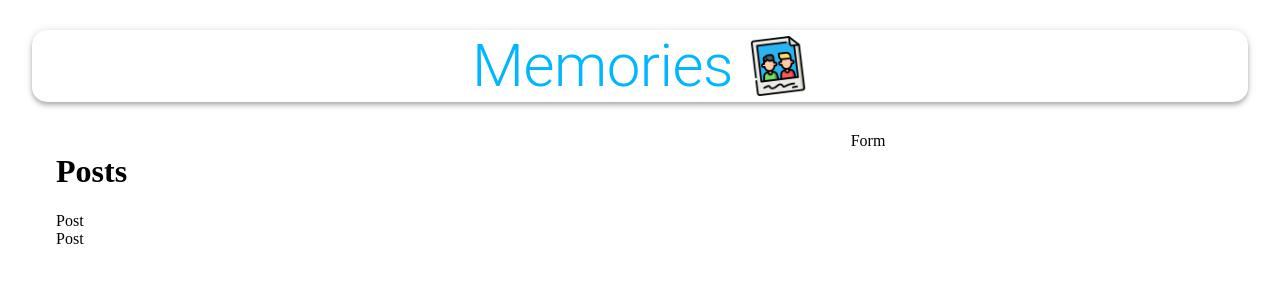
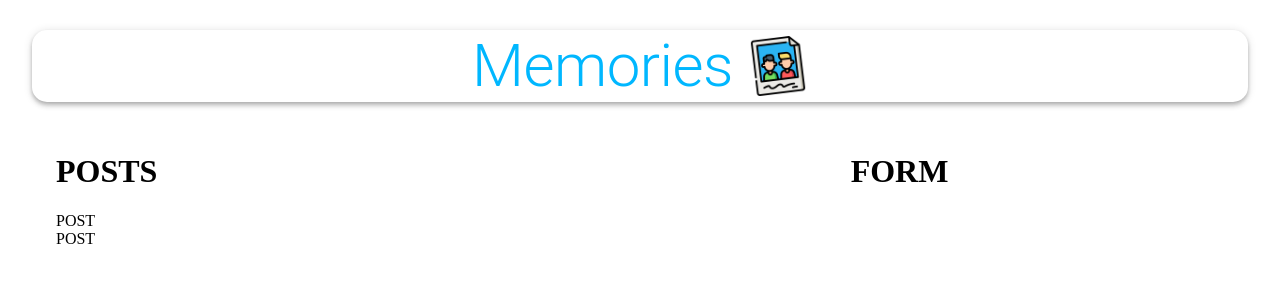
Before and after one commit to Abhik-Nayak/Social_Media_Application, a React (Create React App) app in the folder client/: page / in a window 1280 px wide. Shown: the top 300 px of the page. Built offline with nearby package versions, Linux system fonts and the light colour scheme; no server answers.

Commit message:
Abhik/20-12-2022

```diff
--- a/client/src/App.js
+++ b/client/src/App.js
@@ -24,7 +24,7 @@ const App = () => {
     </AppBar>
     <Grow in>
       <Container>
-        <Grid container justify="space-between" alignItems="stretch" spacing={3}>
+        <Grid container justifyContent="space-between" alignItems="stretch" spacing={3}>
           <Grid item xs={12} sm={7}>
             <Posts/>
           </Grid>
--- a/client/src/components/Form/Form.js
+++ b/client/src/components/Form/Form.js
@@ -5,7 +5,7 @@ import useStyles from "./styles";
 const Form = () => {
     const classes= useStyles();
   return (
-    <div>Form</div>
+    <div><h1>FORM</h1></div>
   )
 }
 
--- a/client/src/components/Posts/Post/Post.js
+++ b/client/src/components/Posts/Post/Post.js
@@ -3,7 +3,7 @@ import useStyles from "./styles";
 const Post = () => {
     const classes= useStyles();
   return (
-    <div>Post</div>
+    <div>POST</div>
   )
 }
 
--- a/client/src/components/Posts/Posts.js
+++ b/client/src/components/Posts/Posts.js
@@ -11,7 +11,7 @@ const Posts = () => {
   console.log(posts)
   return (
     <>
-    <h1>Posts</h1>
+    <h1>POSTS</h1>
     <Post/>
     <Post/>
     </>
```
Also changed, not shown: 2 other files (tests, documents, lock files or other folders).
